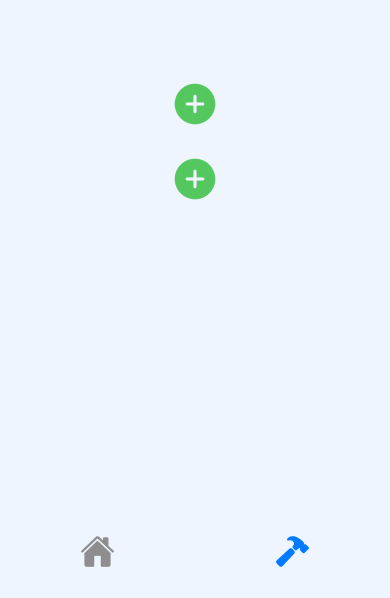
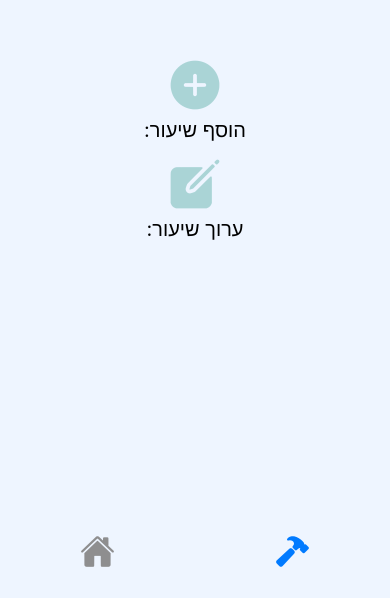
Before and after one commit to NivOzer/English-Tutoring-app, a React Native app: screen /Edit in a window 390 px wide. Shown: the part 246-844 px from the top of the page. Built offline with nearby package versions, Linux system fonts and the light colour scheme.

Commit message:
Added SubmitAdd button to Screen and styling

```diff
--- a/components/EditScreen.tsx
+++ b/components/EditScreen.tsx
@@ -10,10 +10,11 @@ const EditScreen = (props: Props) => {
   return (
     <View style={styles.container}>
       <TouchableOpacity
-        style={styles.addButton}
+        style={styles.button}
         onPress={() => setShowForm(!showForm)}
       >
-        <Ionicons name="add-circle" size={50} color="#54c85e" />
+        <Ionicons name="add-circle" size={60} color="#99cccccc" />
+        <Text style={styles.buttonText}>הוסף שיעור:</Text>
       </TouchableOpacity>
       {showForm && (
         <>
@@ -23,14 +24,15 @@ const EditScreen = (props: Props) => {
           <Input Label="נייד:" />
           <Input Label="נייד הורה:" />
           <Input Label="חומרים לשיעור:" />
+          <TouchableOpacity style={styles.addLessonButton}>
+            <Text style={styles.addLessonButtonText}>הוספה</Text>
+          </TouchableOpacity>
         </>
       )}
 
-      <TouchableOpacity
-        style={styles.addButton}
-        onPress={() => setShowForm(!showForm)}
-      >
-        <Ionicons name="add-circle" size={50} color="#54c85e" />
+      <TouchableOpacity style={styles.button}>
+        <Ionicons name="create" size={60} color="#99cccccc" />
+        <Text style={styles.buttonText}>ערוך שיעור:</Text>
       </TouchableOpacity>
     </View>
   );
@@ -45,7 +47,33 @@ const styles = StyleSheet.create({
     alignItems: "center",
     backgroundColor: "#eef5ff",
   },
-  addButton: {
+  button: {
+    flexDirection: "column",
+    alignItems: "center",
     marginBottom: "5%",
+    width: "50%",
+    height: "10%",
+    justifyContent: "space-evenly",
+    // backgroundColor: "yellow",
+  },
+  buttonText: {
+    fontSize: 20,
+  },
+  addLessonButton: {
+    width: "60%",
+
+    backgroundColor: "rgba(40, 150, 40, 0.5)", // Background color with opacity
+    borderRadius: 20,
+    borderWidth: 1,
+    borderColor: "rgba(255, 255, 255, 0.18)", // Border color with opacity
+    shadowColor: "#000",
+    padding: "3.5%",
+    alignContent: "center",
+    margin: "3%",
+  },
+  addLessonButtonText: {
+    textAlign: "center",
+    fontSize: 20,
+    color: "white",
   },
 });
--- a/components/Input.tsx
+++ b/components/Input.tsx
@@ -30,8 +30,8 @@ const styles = StyleSheet.create({
     shadowOpacity: 1,
     shadowOffset: { width: 0, height: 0 },
     shadowRadius: 0.1,
-    padding: 16, // Use a specific value for padding instead of a percentage
-    margin: 7, // Use a specific value for margin instead of a percentage
+    padding: "3.5%", // Use a specific value for padding instead of a percentage
+    margin: "1%", // Use a specific value for margin instead of a percentage
     width: "60%",
     justifyContent: "space-between",
   },
--- a/components/Lesson.tsx
+++ b/components/Lesson.tsx
@@ -61,7 +61,7 @@ const styles = StyleSheet.create({
     shadowOpacity: 1,
     shadowOffset: { width: 0, height: 0 },
     shadowRadius: 0.1,
-    padding: 16, // Use a specific value for padding instead of a percentage
+    padding: "3.6%", // Use a specific value for padding instead of a percentage
     margin: 7, // Use a specific value for margin instead of a percentage
     width: "60%",
     justifyContent: "space-between",
```
